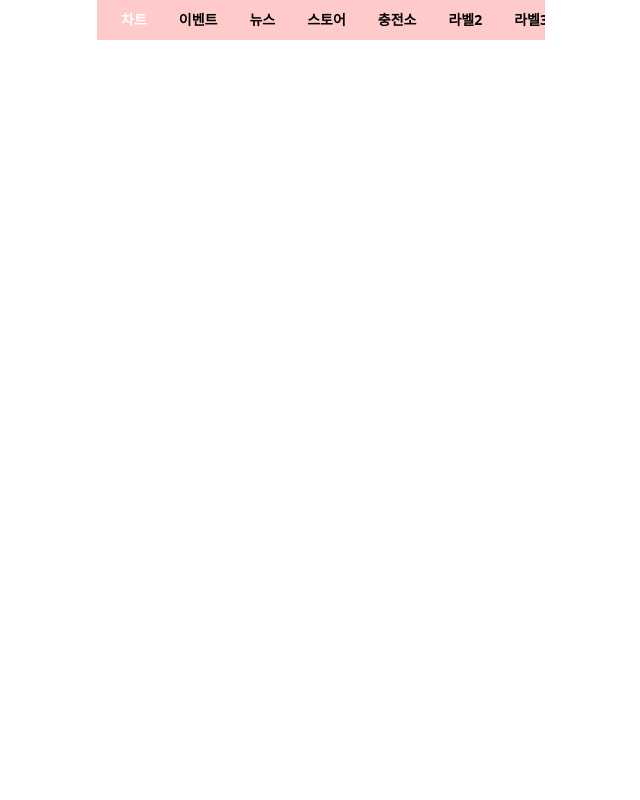
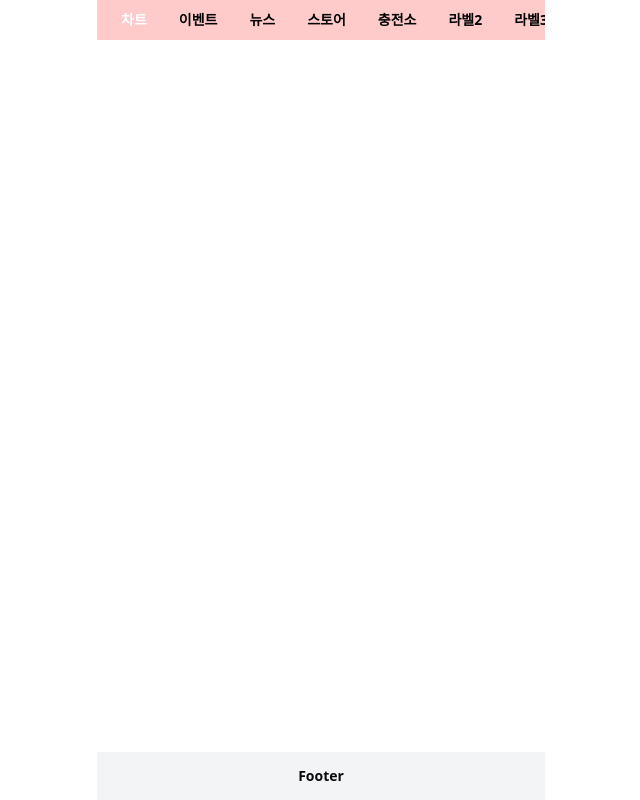
Before and after one commit to LucetTin5/music-page, a React (Vite) app: page / in a window 1280 px wide. Shown: the whole page, without its empty margins (319-959 px from the left). Built offline with nearby package versions, Linux system fonts and the light colour scheme.

Commit message:
feat: simple footer

```diff
--- a/src/App.tsx
+++ b/src/App.tsx
@@ -1,12 +1,13 @@
+import { Footer } from '@/components/layout/Footer';
 import { Header } from '@/components/layout/Header';
 import { CategoryProvider } from '@/context/category/CategoryProvider';
 
 export const App = () => {
   return (
-    <div className="container max-w-md mx-auto">
+    <div className="container max-w-md mx-auto relative min-h-screen">
       <CategoryProvider>
         <Header />
-        <div />
+        <Footer />
       </CategoryProvider>
     </div>
   );
--- /dev/null
+++ b/src/components/layout/Footer.tsx
@@ -0,0 +1,9 @@
+export const Footer = () => {
+  return (
+    <footer className="w-full max-w-md h-12 bg-gray-100 fixed bottom-0">
+      <div className="w-full h-full flex items-center justify-center font-semibold text-sm">
+        <p>Footer</p>
+      </div>
+    </footer>
+  );
+};
```
